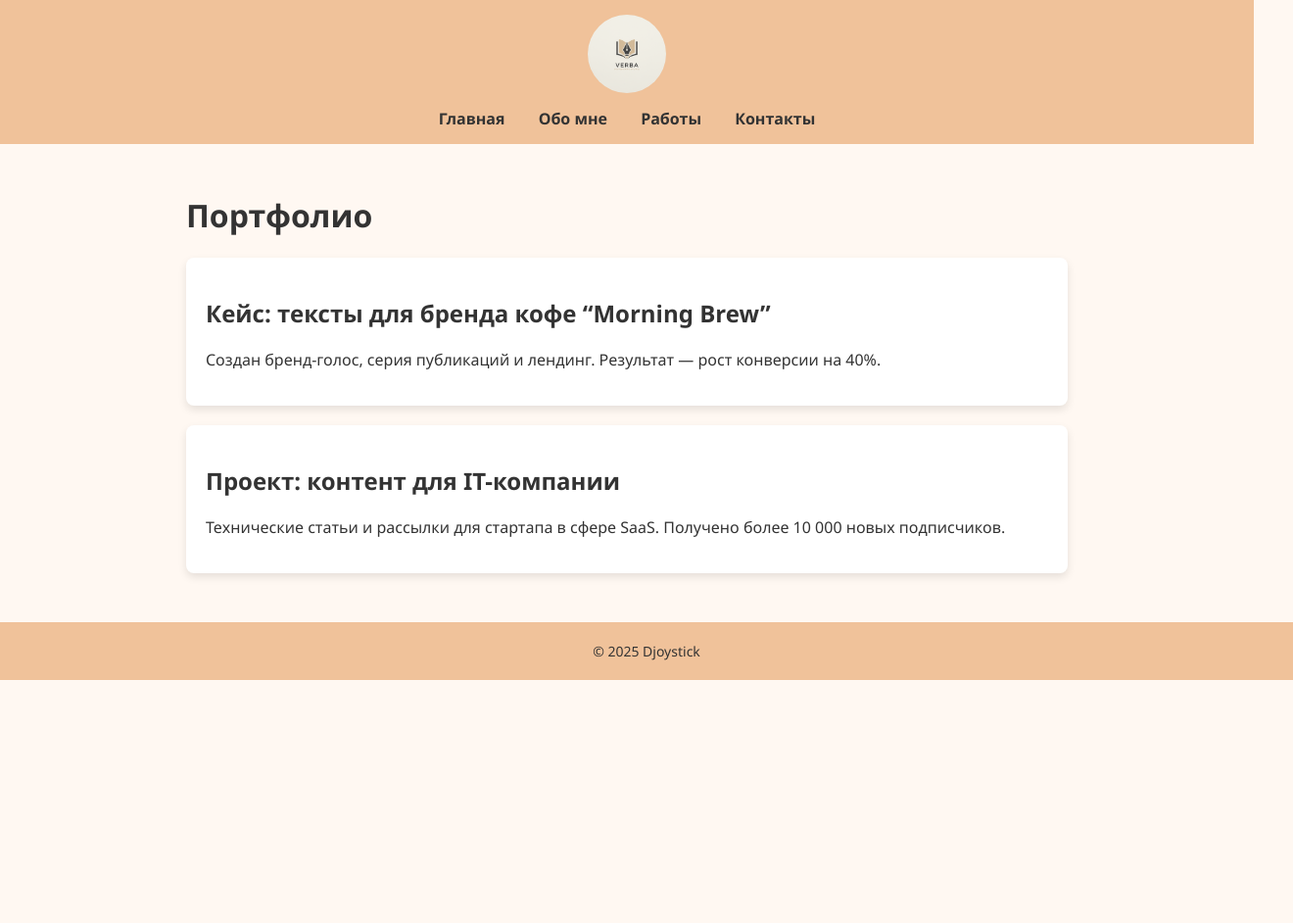
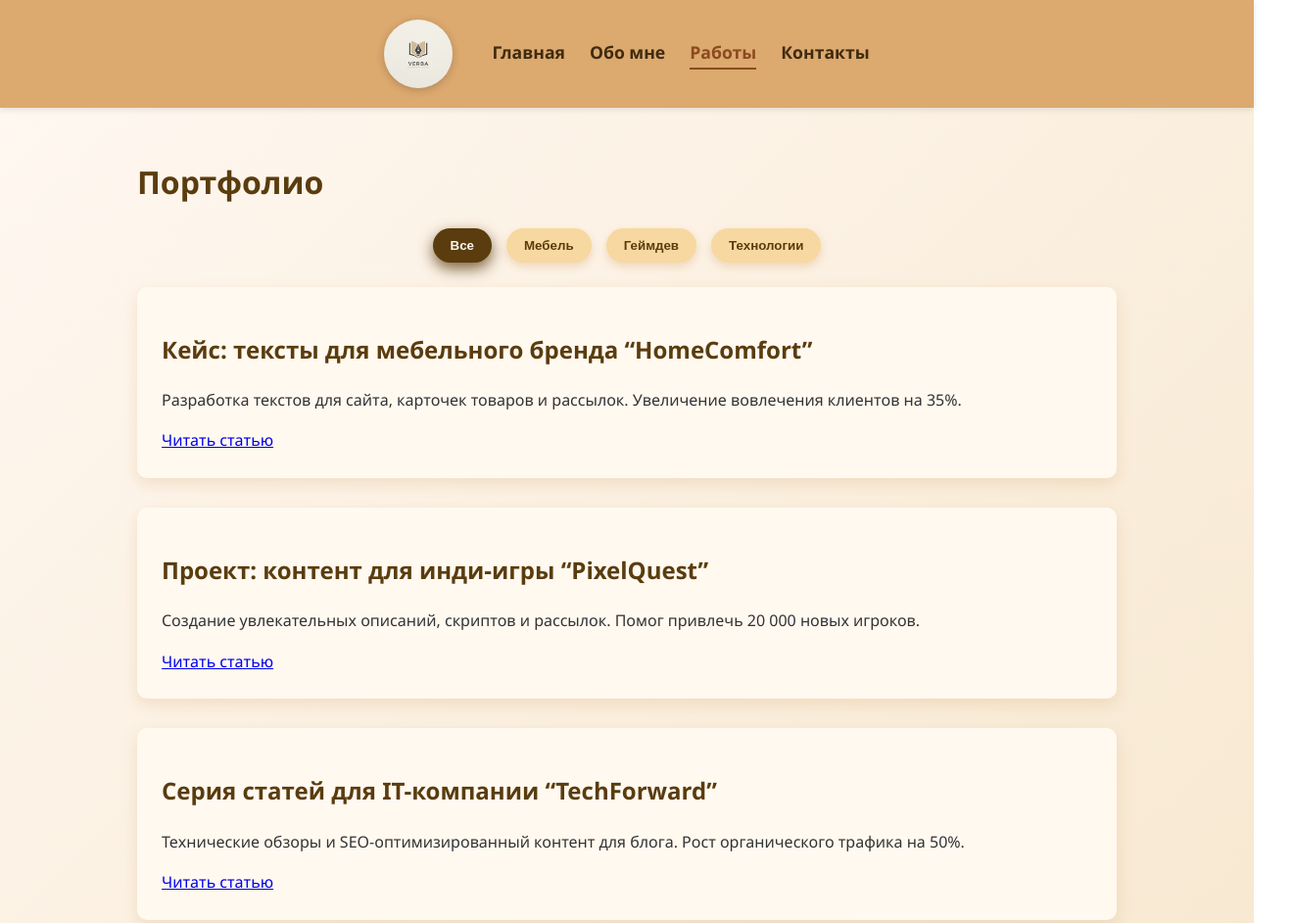
Before and after one commit to Djoystick/NewBIO, a plain HTML site: page portfolio.html in a window 1280 px wide. Shown: the top 942 px of the page at 98% size, 1320 px wide, since content can reach past the window. Before the commit the page ends 800 px from the top, so only its background shows below. Drawn offline with Linux system fonts and the light colour scheme.

Commit message:
Add files via upload

```diff
--- a/portfolio.html
+++ b/portfolio.html
@@ -5,6 +5,35 @@
   <meta name="viewport" content="width=device-width, initial-scale=1" />
   <title>Портфолио — Сергей</title>
   <link rel="stylesheet" href="style.css" />
+  <script>
+    document.addEventListener("DOMContentLoaded", function () {
+      const buttons = document.querySelectorAll(".filter-buttons button");
+      const cards = document.querySelectorAll(".portfolio-card");
+
+      function filterCards(category) {
+        cards.forEach(card => {
+          if (category === "all" || card.dataset.category === category) {
+            card.classList.add("show");
+          } else {
+            card.classList.remove("show");
+          }
+        });
+
+        buttons.forEach(btn => {
+          btn.classList.toggle("active", btn.dataset.filter === category);
+        });
+      }
+
+      buttons.forEach(btn => {
+        btn.addEventListener("click", () => {
+          filterCards(btn.dataset.filter);
+        });
+      });
+
+      // Показываем все работы по умолчанию
+      filterCards("all");
+    });
+  </script>
 </head>
 <body>
   <header>
@@ -12,21 +41,42 @@
     <nav>
       <a href="index.html">Главная</a>
       <a href="bio.html">Обо мне</a>
-      <a href="portfolio.html">Работы</a>
+      <a href="portfolio.html" class="active">Работы</a>
       <a href="contacts.html">Контакты</a>
     </nav>
   </header>
 
   <main>
     <h1>Портфолио</h1>
-    <div class="card">
-      <h2>Кейс: тексты для бренда кофе “Morning Brew”</h2>
-      <p>Создан бренд-голос, серия публикаций и лендинг. Результат — рост конверсии на 40%.</p>
+    <div class="filter-buttons">
+      <button data-filter="all" class="active">Все</button>
+      <button data-filter="mebel">Мебель</button>
+      <button data-filter="gamedev">Геймдев</button>
+      <button data-filter="tech">Технологии</button>
     </div>
 
-    <div class="card">
-      <h2>Проект: контент для IT-компании</h2>
-      <p>Технические статьи и рассылки для стартапа в сфере SaaS. Получено более 10 000 новых подписчиков.</p>
+    <div class="portfolio-card show" data-category="mebel">
+      <div class="card">
+        <h2>Кейс: тексты для мебельного бренда “HomeComfort”</h2>
+        <p>Разработка текстов для сайта, карточек товаров и рассылок. Увеличение вовлечения клиентов на 35%.</p>
+        <a href="#" target="_blank" rel="noopener noreferrer">Читать статью</a>
+      </div>
+    </div>
+
+    <div class="portfolio-card show" data-category="gamedev">
+      <div class="card">
+        <h2>Проект: контент для инди-игры “PixelQuest”</h2>
+        <p>Создание увлекательных описаний, скриптов и рассылок. Помог привлечь 20 000 новых игроков.</p>
+        <a href="#" target="_blank" rel="noopener noreferrer">Читать статью</a>
+      </div>
+    </div>
+
+    <div class="portfolio-card show" data-category="tech">
+      <div class="card">
+        <h2>Серия статей для IT-компании “TechForward”</h2>
+        <p>Технические обзоры и SEO-оптимизированный контент для блога. Рост органического трафика на 50%.</p>
+        <a href="#" target="_blank" rel="noopener noreferrer">Читать статью</a>
+      </div>
     </div>
   </main>
 
--- a/style.css
+++ b/style.css
@@ -1,73 +1,150 @@
+/* Общие стили */
 body {
     font-family: 'Segoe UI', Tahoma, Geneva, Verdana, sans-serif;
     margin: 0;
     padding: 0;
-    background-color: #fff8f2;
+    background: linear-gradient(135deg, #fff8f2 0%, #f7e8d0 100%);
     color: #333;
+    line-height: 1.6;
   }
 
   header {
-    background-color: #f0c29a;
-    padding: 15px 0;
+    background-color: #dca96f;
+    padding: 20px 0;
     text-align: center;
+    box-shadow: 0 2px 6px rgba(0,0,0,0.1);
     position: sticky;
     top: 0;
     z-index: 1000;
+    display: flex;
+    align-items: center;
+    justify-content: center;
+    gap: 40px;
   }
 
   header img {
-    width: 80px;
-    height: 80px;
+    width: 70px;
+    height: 70px;
     border-radius: 50%;
+    box-shadow: 0 2px 8px rgba(0,0,0,0.2);
+    transition: transform 0.3s ease;
+  }
+  header img:hover {
+    transform: scale(1.1);
   }
 
   nav {
-    margin-top: 10px;
+    display: flex;
+    gap: 25px;
+    font-weight: 600;
+    font-size: 1.1em;
   }
-
   nav a {
-    margin: 0 15px;
     text-decoration: none;
-    color: #333;
-    font-weight: bold;
+    color: #3f2b0f;
+    position: relative;
+    padding-bottom: 4px;
+    transition: color 0.3s ease;
   }
-  nav a:hover {
+  nav a::after {
+    content: "";
+    position: absolute;
+    width: 0;
+    height: 2px;
+    bottom: 0;
+    left: 0;
+    background-color: #8c4b1f;
+    transition: width 0.3s ease;
+  }
+  nav a:hover, nav a.active {
     color: #8c4b1f;
+  }
+  nav a:hover::after, nav a.active::after {
+    width: 100%;
   }
 
   main {
-    padding: 30px;
-    max-width: 900px;
-    margin: auto;
+    max-width: 1000px;
+    margin: 50px auto 40px;
+    padding: 0 20px;
+  }
+
+  h1, h2 {
+    color: #5a3c0e;
+  }
+
+  .card {
+    background: #fff9f0;
+    border-radius: 10px;
+    box-shadow: 0 6px 15px rgba(219, 174, 122, 0.3);
+    padding: 25px;
+    margin-bottom: 30px;
+    transition: box-shadow 0.3s ease;
+  }
+  .card:hover {
+    box-shadow: 0 10px 22px rgba(219, 174, 122, 0.5);
   }
 
   footer {
+    background-color: #dca96f;
     text-align: center;
-    padding: 20px;
-    background-color: #f0c29a;
-    color: #333;
-    font-size: 14px;
-    position: relative;
-    bottom: 0;
-    width: 100%;
+    padding: 18px 15px;
+    font-size: 15px;
+    color: #3f2b0f;
+    font-weight: 600;
+    box-shadow: inset 0 1px 0 rgba(255,255,255,0.2);
+    user-select: none;
   }
 
-  .card {
-    background: #fff;
-    border-radius: 8px;
-    padding: 20px;
-    box-shadow: 0 4px 8px rgba(0, 0, 0, 0.1);
-    margin: 20px 0;
+  /* Кнопки на портфолио */
+  .filter-buttons {
+    display: flex;
+    justify-content: center;
+    gap: 15px;
+    margin-bottom: 25px;
+    flex-wrap: wrap;
   }
 
+  .filter-buttons button {
+    padding: 10px 18px;
+    font-weight: bold;
+    border: none;
+    border-radius: 25px;
+    cursor: pointer;
+    background-color: #f7d8a0;
+    color: #5a3c0e;
+    box-shadow: 0 4px 8px rgba(219,174,122,0.4);
+    transition: background-color 0.3s ease, color 0.3s ease;
+  }
+
+  .filter-buttons button:hover,
+  .filter-buttons button.active {
+    background-color: #5a3c0e;
+    color: #fff9f0;
+    box-shadow: 0 6px 15px rgba(90,60,14,0.8);
+  }
+
+  /* Скрываем карточки по фильтру */
+  .portfolio-card {
+    display: none;
+  }
+
+  /* Показываем выбранные */
+  .portfolio-card.show {
+    display: block;
+  }
+
+  /* Адаптивность */
   @media (max-width: 768px) {
-    nav a {
-      display: block;
-      margin: 10px 0;
+    nav {
+      flex-direction: column;
+      gap: 12px;
     }
-
-    header img {
-      width: 60px;
-      height: 60px;
+    header {
+      flex-direction: column;
+      gap: 15px;
+    }
+    .filter-buttons {
+      gap: 10px;
     }
   }
```
Also changed, not shown: bio.html (+3 -3 lines), contacts.html (+1 -1 lines), index.html (+6 -12 lines).
